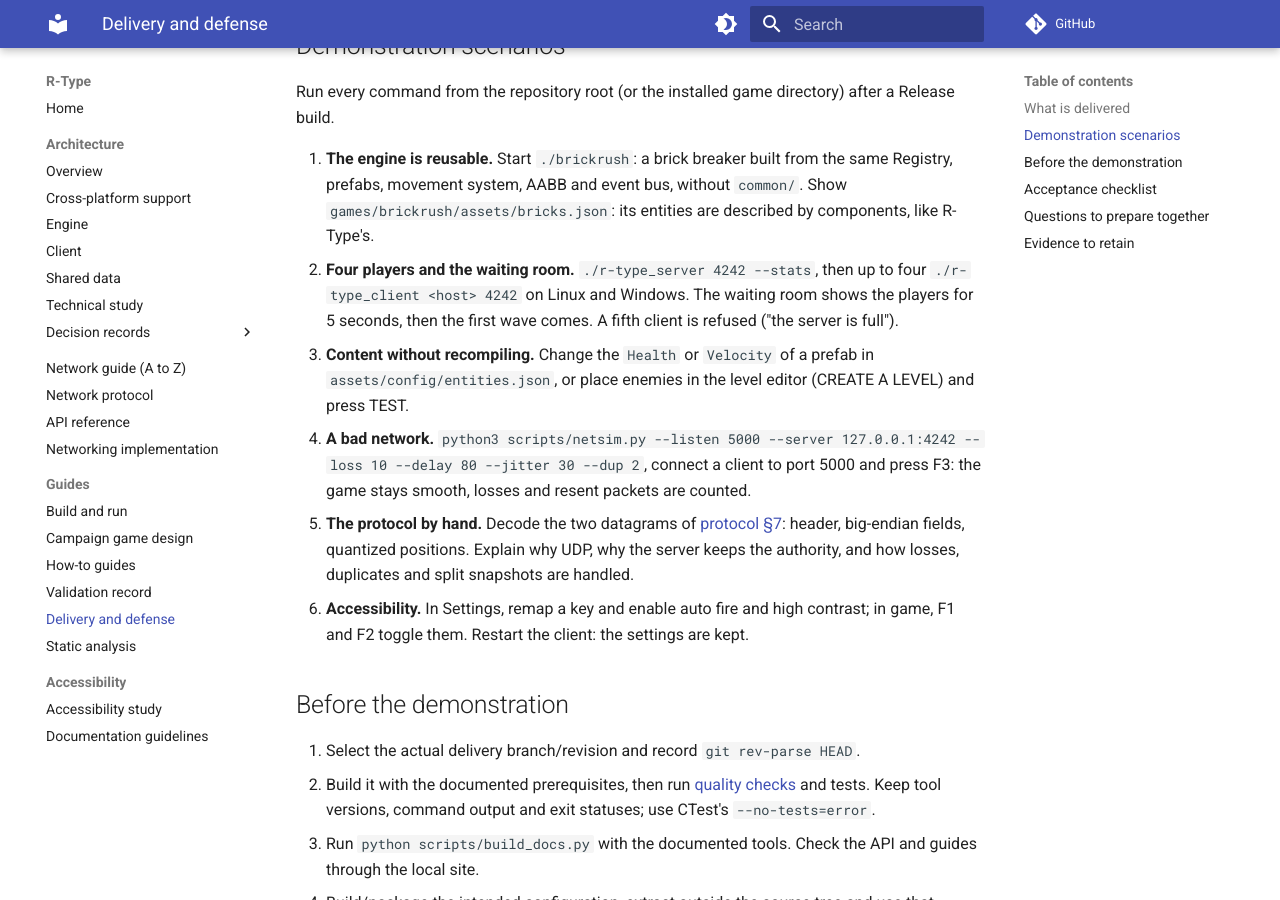
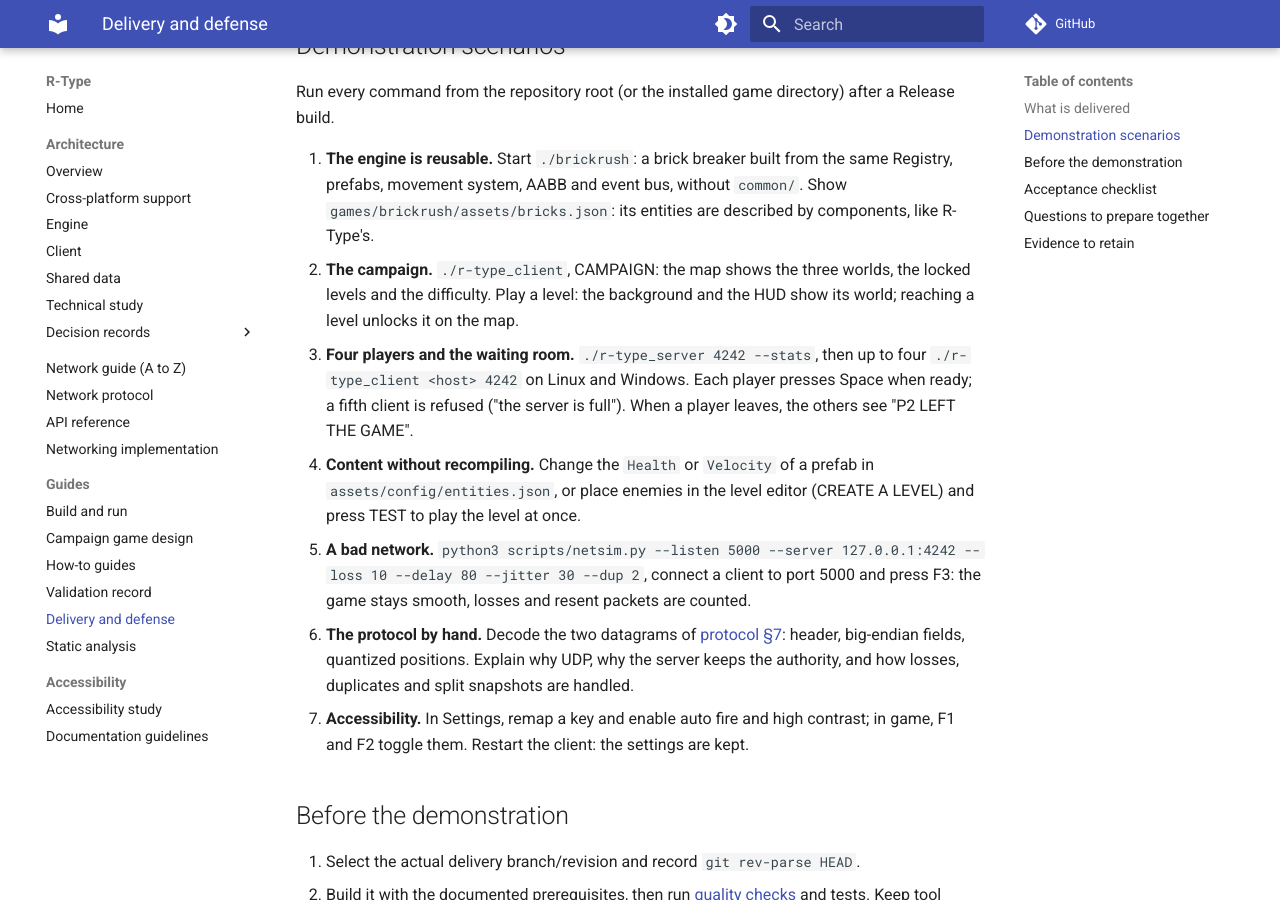
Before and after one commit to Nivek-Hyn/epitech-rtype, an MkDocs documentation site: the page built from docs/delivery.md, in a window 1280 px wide and 900 px high, scrolled down 1021 px. Built offline with MkDocs 1.6.1 and Material for MkDocs 9.7.7, drawn with Linux system fonts in a browser that asks for light colours; comment, search, counter and statistics services are not loaded.

Commit message:
docs: add the campaign and editor to the demonstration scenarios

```diff
--- a/docs/delivery.md
+++ b/docs/delivery.md
@@ -27,17 +27,19 @@ Run every command from the repository root (or the installed game directory) aft
 1. **The engine is reusable.** Start `./brickrush`: a brick breaker built from the same Registry, prefabs,
    movement system, AABB and event bus, without `common/`. Show `games/brickrush/assets/bricks.json`: its entities
    are described by components, like R-Type's.
-2. **Four players and the waiting room.** `./r-type_server 4242 --stats`, then up to four `./r-type_client <host> 4242`
-   on Linux and Windows. The waiting room shows the players for 5 seconds, then the first wave comes.
-   A fifth client is refused ("the server is full").
-3. **Content without recompiling.** Change the `Health` or `Velocity` of a prefab in `assets/config/entities.json`,
-   or place enemies in the level editor (CREATE A LEVEL) and press TEST.
-4. **A bad network.** `python3 scripts/netsim.py --listen 5000 --server 127.0.0.1:4242 --loss 10 --delay 80 --jitter 30 --dup 2`,
+2. **The campaign.** `./r-type_client`, CAMPAIGN: the map shows the three worlds, the locked levels and the
+   difficulty. Play a level: the background and the HUD show its world; reaching a level unlocks it on the map.
+3. **Four players and the waiting room.** `./r-type_server 4242 --stats`, then up to four
+   `./r-type_client <host> 4242` on Linux and Windows. Each player presses Space when ready; a fifth client is
+   refused ("the server is full"). When a player leaves, the others see "P2 LEFT THE GAME".
+4. **Content without recompiling.** Change the `Health` or `Velocity` of a prefab in `assets/config/entities.json`,
+   or place enemies in the level editor (CREATE A LEVEL) and press TEST to play the level at once.
+5. **A bad network.** `python3 scripts/netsim.py --listen 5000 --server 127.0.0.1:4242 --loss 10 --delay 80 --jitter 30 --dup 2`,
    connect a client to port 5000 and press F3: the game stays smooth, losses and resent packets are counted.
-5. **The protocol by hand.** Decode the two datagrams of [protocol §7](protocol.md#7-example-datagrams): header,
+6. **The protocol by hand.** Decode the two datagrams of [protocol §7](protocol.md#7-example-datagrams): header,
    big-endian fields, quantized positions. Explain why UDP, why the server keeps the authority, and how losses,
    duplicates and split snapshots are handled.
-6. **Accessibility.** In Settings, remap a key and enable auto fire and high contrast; in game, F1 and F2 toggle
+7. **Accessibility.** In Settings, remap a key and enable auto fire and high contrast; in game, F1 and F2 toggle
    them. Restart the client: the settings are kept.
 
 ## Before the demonstration
```
